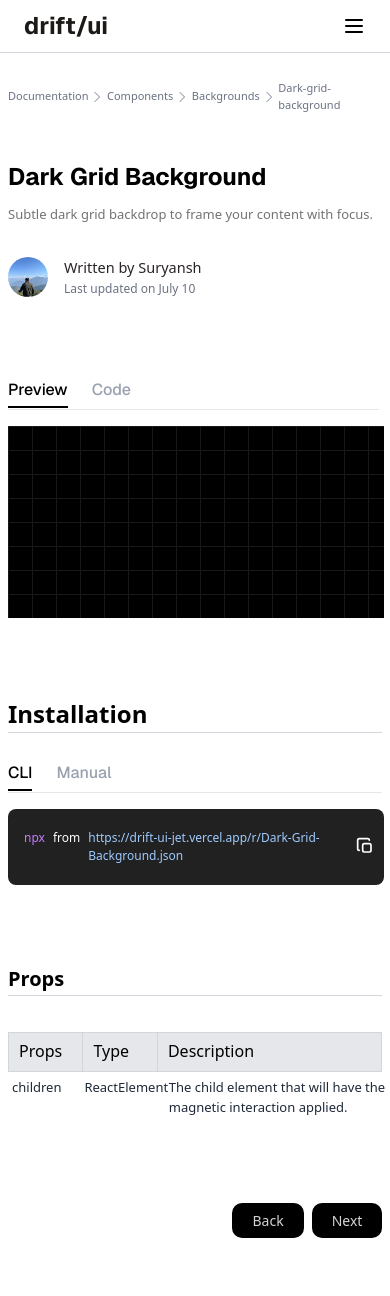
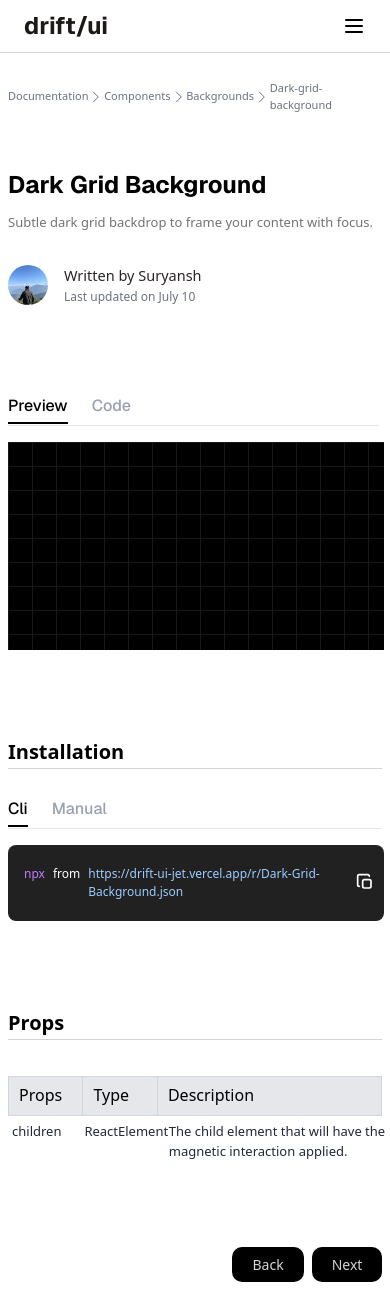
Before and after one commit to suryanshXD/Drift-UI, a Next.js app: page /docs/components/background/dark-grid-bg in a window 390 px wide. Before the commit the page ends 1252 px from the top, so only its background shows below. Built offline with nearby package versions, Linux system fonts and the light colour scheme.

Commit message:
minor changes

```diff
--- a/app/components/docs/home/Header.tsx
+++ b/app/components/docs/home/Header.tsx
@@ -69,7 +69,7 @@ export function DocsHeader() {
   return (
     <>
       <div className="fixed w-[100%] z-1">
-        <div className="flex flex-row justify-between sm: px-6 lg:px-16 py-2.5 border-b border-gray-300 items-center backdrop-blur-sm">
+        <div className="flex flex-row justify-between sm: px-6 lg:px-16 py-2.5 border-b border-gray-300 items-center sm: backdrop-blur-md lg:backdrop-blur-sm">
           <div className="flex flex-row items-center">
             <Link
               href={"/"}
@@ -111,7 +111,7 @@ export function DocsHeader() {
                     Get started
                   </p>
                   <div>
-                    <div className="text-[14.5px] text-stone-800  mt-4 flex flex-col gap-3 font-mono max-w-56">
+                    <div className="text-[14.5px] text-stone-800  mt-4 flex flex-col gap-3 font-mono max-w-48">
                       <Link href={"/docs"}>
                         <motion.div
                           onClick={() => setSelected("introduction")}
@@ -180,7 +180,7 @@ export function DocsHeader() {
                     <div className="text-sm relative font-extralight text-gray-400 uppercase mt-16 ml-2 pb-4 ">
                       ui components
                     </div>
-                    <div className="flex flex-col text-[14.5px] gap-5 font-mono text-xs max-w-56 text-stone-800">
+                    <div className="flex flex-col text-[14.5px] gap-5 font-mono text-xs max-w-48 text-stone-800">
                       {components.map((items) => (
                         <Link
                           key={items.label}
--- a/app/docs/components/background/dark-grid-bg/page.tsx
+++ b/app/docs/components/background/dark-grid-bg/page.tsx
@@ -77,7 +77,7 @@ export default function Page() {
         transition={{ delay: 0.1, duration: 0.3, ease: "easeInOut" }}
         className="flex flex-col min-h-screen sm: ml-2 lg:ml-20 sm: max-w-screen lg:w-[800px]"
       >
-        <div className="flex items-center gap-0.5 text-gray-500 mt-8 sm: text-[11px] lg:text-[14px] sm: w-[98%] lg:w-full">
+        <div className="flex items-center gap-0.2 text-gray-500 mt-8 sm: text-[11px] lg:text-[14px] sm: w-[98%] lg:w-full">
           <Link href={"/docs"} className="cursor-pointer">
             Documentation
           </Link>
@@ -94,7 +94,7 @@ export default function Page() {
         </div>
         <div
           ref={previewRef}
-          className="sm: text-2xl lg:text-3xl text-black font-sans font-bold sm: mt-12 lg:mt-12"
+          className="sm: text-2xl lg:text-3xl text-black font-sans font-bold sm: mt-14 lg:mt-12"
         >
           Dark Grid Background
         </div>
@@ -104,7 +104,7 @@ export default function Page() {
         <div className="mt-3">
           <Profile name="Suryansh" date="July 10" />
         </div>
-        <div className="flex gap-6 text-md font-sans font-stretch-150% sm: mt-20 lg:mt-14 border-b border-gray-200 sm: w-[97%] lg:w-full pb-[1px]">
+        <div className="flex gap-6 text-md font-sans font-stretch-150% sm: mt-22 lg:mt-14 border-b border-gray-200 sm: w-[97%] lg:w-full pb-[1px]">
           <div
             className={cn(
               "pb-1 transition-colors font-medium cursor-pointer",
@@ -135,10 +135,10 @@ export default function Page() {
                 boxShadow: "rgba(0, 0, 0, 0.72) 0px 25px 40px -10px",
               }}
               transition={{ delay: 0.1 }}
-              className="bg-black sm: h-48 lg:h-64  [background-size:24px_24px]  [background-image:linear-gradient(to_right,#181818_1px,transparent_1px),linear-gradient(to_bottom,#181818_1px,transparent_1px)]"
+              className="bg-black sm: h-52 lg:h-64  [background-size:24px_24px]  [background-image:linear-gradient(to_right,#181818_1px,transparent_1px),linear-gradient(to_bottom,#181818_1px,transparent_1px)]"
             ></motion.div>
           ) : (
-            <div className="sm: h-48 lg:h-64 bg-[#212121] flex justify-between text-white sm: text-[12px] lg:text-[14px] rounded-md">
+            <div className="sm: h-52 lg:h-64 bg-[#212121] flex justify-between text-white sm: text-[12px] lg:text-[14px] rounded-md">
               <div className="flex flex-col sm: ml-3 lg:ml-5 sm: my-15 lg:my-16">
                 <div className="flex">
                   <span className="text-purple-400 mr-2">import</span>{" "}
@@ -183,7 +183,7 @@ export default function Page() {
         </div>
         <div
           ref={installationRef}
-          className="text-black font-semibold text-2xl sm: mt-20 lg:mt-32 border-b border-gray-300 pb-0.5 sm: w-[98%] lg:w-full"
+          className="text-black font-semibold sm: text-xl lg:text-2xl sm: mt-22 lg:mt-32 border-b border-gray-300 pb-0.5 sm: w-[98%] lg:w-full"
         >
           Installation
         </div>
@@ -197,7 +197,8 @@ export default function Page() {
             )}
             onClick={() => setCli("cli")}
           >
-            CLI
+            <span className="sm: hidden lg:block">CLI</span>
+            <span className="sm: block lg:hidden">Cli</span>
           </div>
           <div
             className={cn(
@@ -309,7 +310,7 @@ export default function Page() {
         </div>
         <div
           ref={propsRef}
-          className="text-black font-semibold sm: text-xl lg:text-2xl sm: mt-20 lg:mt-32 border-b border-gray-300 pb-0.5 sm: w-[98%] lg:w-full"
+          className="text-black font-semibold sm: text-xl lg:text-2xl sm: mt-22 lg:mt-32 border-b border-gray-300 pb-0.5 sm: w-[98%] lg:w-full"
         >
           Props
         </div>
```
